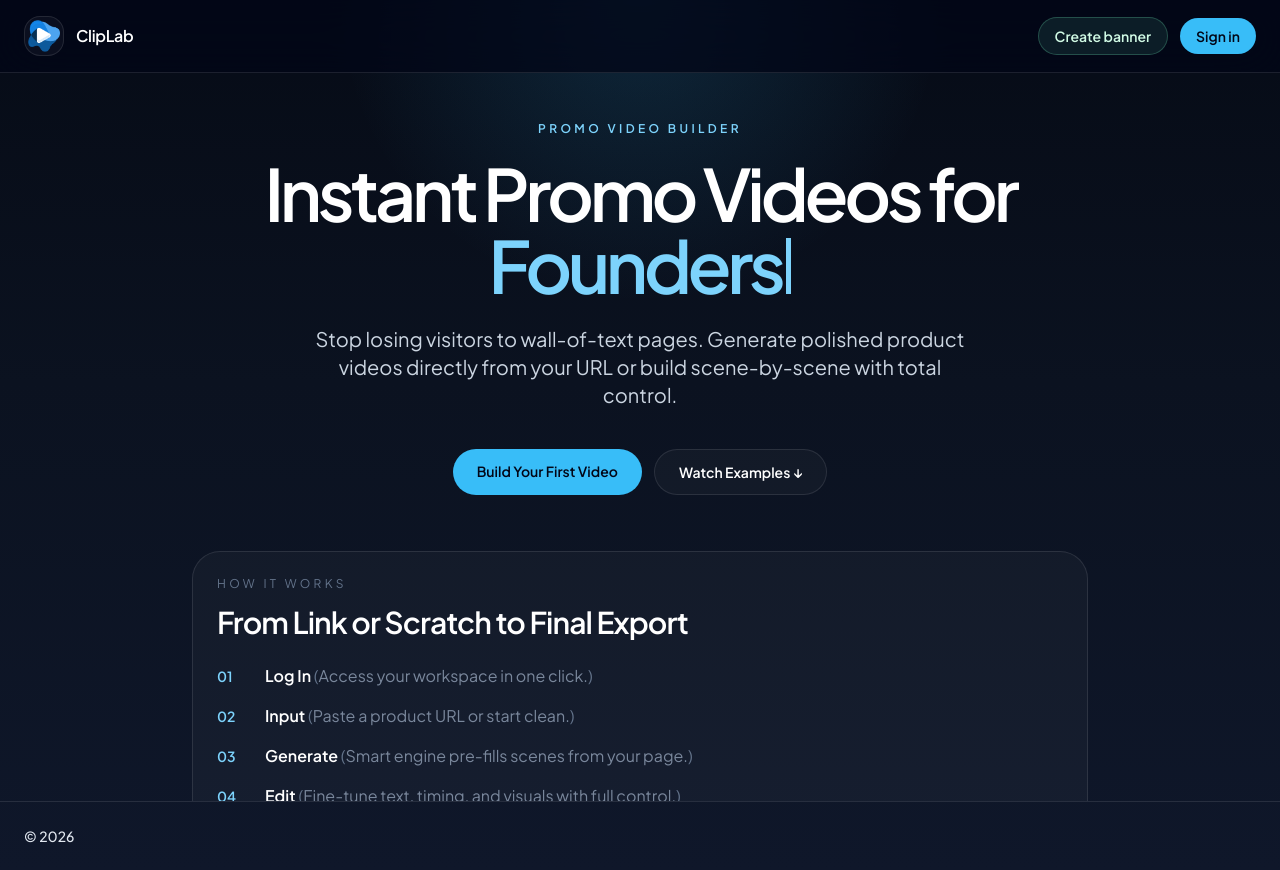
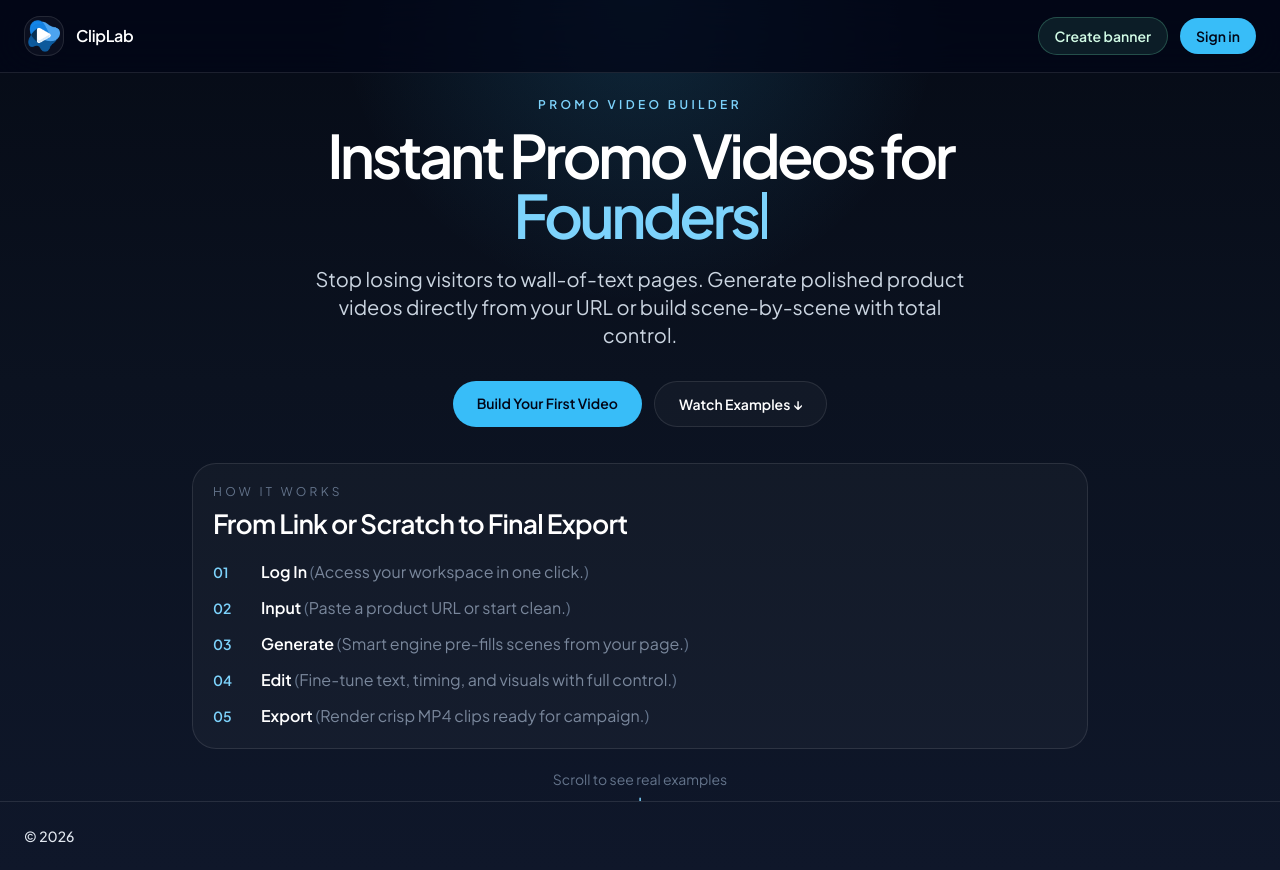
Before and after one commit to Vitalii-Pohorielov/videocreatorapp, a Next.js app: page / in a window 1280 px wide. Built offline with nearby package versions, Linux system fonts and the light colour scheme; no server answers; a web font is replaced by a local one.

Commit message:
Tighten landing hero spacing

```diff
--- a/components/LandingScreen.tsx
+++ b/components/LandingScreen.tsx
@@ -138,21 +138,21 @@ export function LandingScreen() {
   return (
     <main ref={mainRef} className="h-[calc(100vh-72px)] overflow-y-auto scroll-smooth px-6 text-slate-100 sm:px-8 lg:px-12">
       <section ref={heroRef} className="snap-start">
-        <div className="mx-auto flex min-h-[calc(100vh-72px)] w-full max-w-5xl flex-col items-center justify-center py-12 text-center">
+        <div className="mx-auto flex min-h-[calc(100vh-72px)] w-full max-w-5xl flex-col items-center justify-center py-6 text-center">
           <div className="max-w-4xl">
-            <p className="mb-5 text-xs font-semibold uppercase tracking-[0.28em] text-sky-300">PROMO VIDEO BUILDER</p>
-            <h1 className="text-5xl font-semibold leading-[0.92] tracking-[-0.06em] text-white sm:text-6xl xl:text-7xl">
+            <p className="mb-3 text-xs font-semibold uppercase tracking-[0.28em] text-sky-300">PROMO VIDEO BUILDER</p>
+            <h1 className="text-5xl font-semibold leading-[0.92] tracking-[-0.06em] text-white sm:text-6xl xl:text-6xl">
               Instant Promo Videos for{" "}
               <span className="inline-flex min-w-[7.6em] items-baseline justify-center text-center text-sky-300 sm:min-w-[7.2em]">
                 <span>{typedAudienceWord || "\u00a0"}</span>
                 <span className="ml-1 inline-block h-[0.78em] w-[0.08em] animate-[typewriterCaret_900ms_steps(1)_infinite] bg-sky-300 align-[-0.04em]" aria-hidden="true" />
               </span>
             </h1>
-            <p className="mx-auto mt-6 max-w-2xl text-lg leading-8 text-slate-300 sm:text-xl">
+            <p className="mx-auto mt-5 max-w-2xl text-lg leading-7 text-slate-300 sm:text-xl">
               Stop losing visitors to wall-of-text pages. Generate polished product videos directly from your URL or build scene-by-scene with total control.
             </p>
 
-            <div className="mt-10 flex flex-wrap justify-center gap-3">
+            <div className="mt-8 flex flex-wrap justify-center gap-3">
               <Link
                 href="/editor?chooseVideoType=1"
                 className="rounded-full bg-sky-400 px-6 py-3 text-sm font-semibold text-slate-950 transition hover:bg-sky-300"
@@ -167,10 +167,10 @@ export function LandingScreen() {
               </a>
             </div>
 
-            <div className="mt-14 rounded-[28px] border border-white/10 bg-white/[0.03] p-6 text-left">
+            <div className="mt-9 rounded-[24px] border border-white/10 bg-white/[0.03] p-5 text-left">
               <p className="text-xs uppercase tracking-[0.28em] text-slate-500">How It Works</p>
-              <h2 className="mt-3 text-2xl font-semibold tracking-[-0.03em] text-white sm:text-3xl">From Link or Scratch to Final Export</h2>
-              <div className="mt-6 space-y-4">
+              <h2 className="mt-2 text-2xl font-semibold tracking-[-0.03em] text-white sm:text-[1.65rem]">From Link or Scratch to Final Export</h2>
+              <div className="mt-5 space-y-3">
                 {steps.map((step, index) => (
                   <div key={step.label} className="flex items-center gap-4">
                     <span className="w-8 shrink-0 text-sm font-semibold text-sky-300">{String(index + 1).padStart(2, "0")}</span>
@@ -185,7 +185,7 @@ export function LandingScreen() {
               </div>
             </div>
 
-            <div className="mt-8 flex flex-col items-center gap-2 text-sm text-slate-500">
+            <div className="mt-5 flex flex-col items-center gap-1 text-sm text-slate-500">
               <span>Scroll to see real examples</span>
               <span className="animate-bounce text-xl leading-none text-sky-300">↓</span>
             </div>
```
